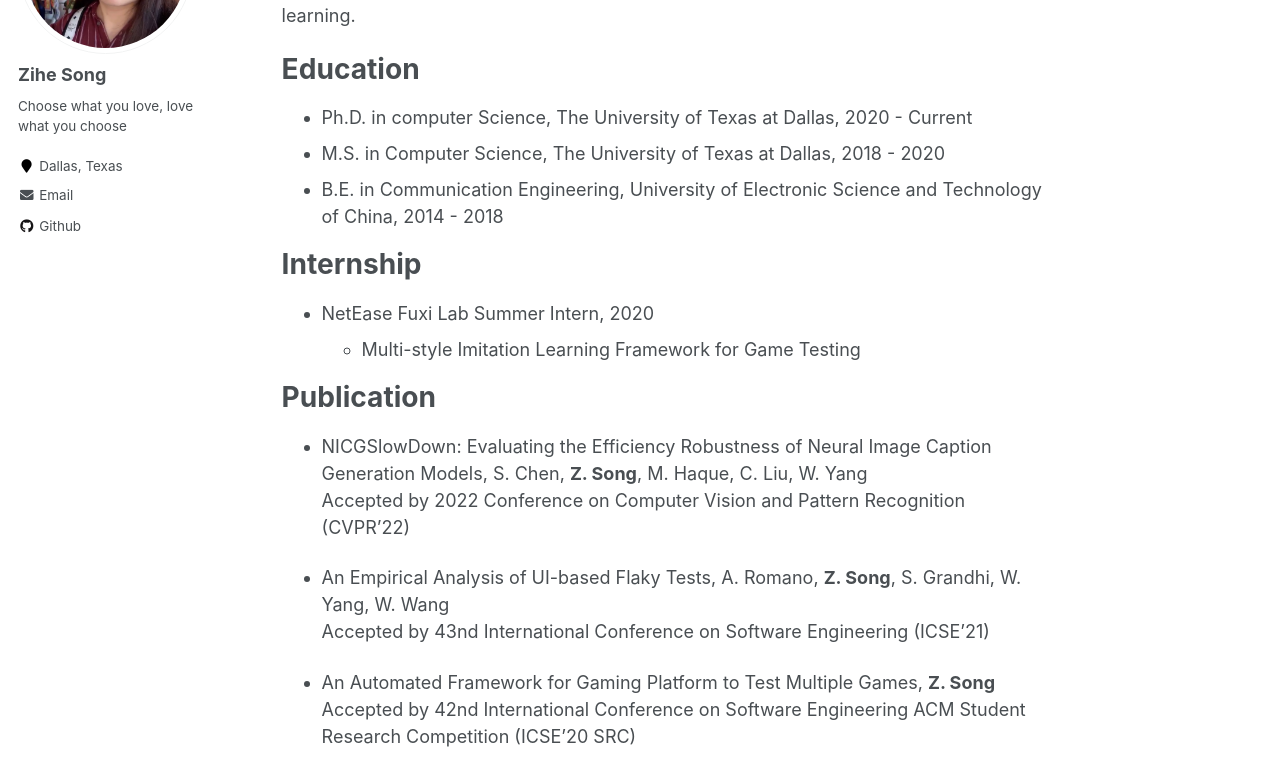
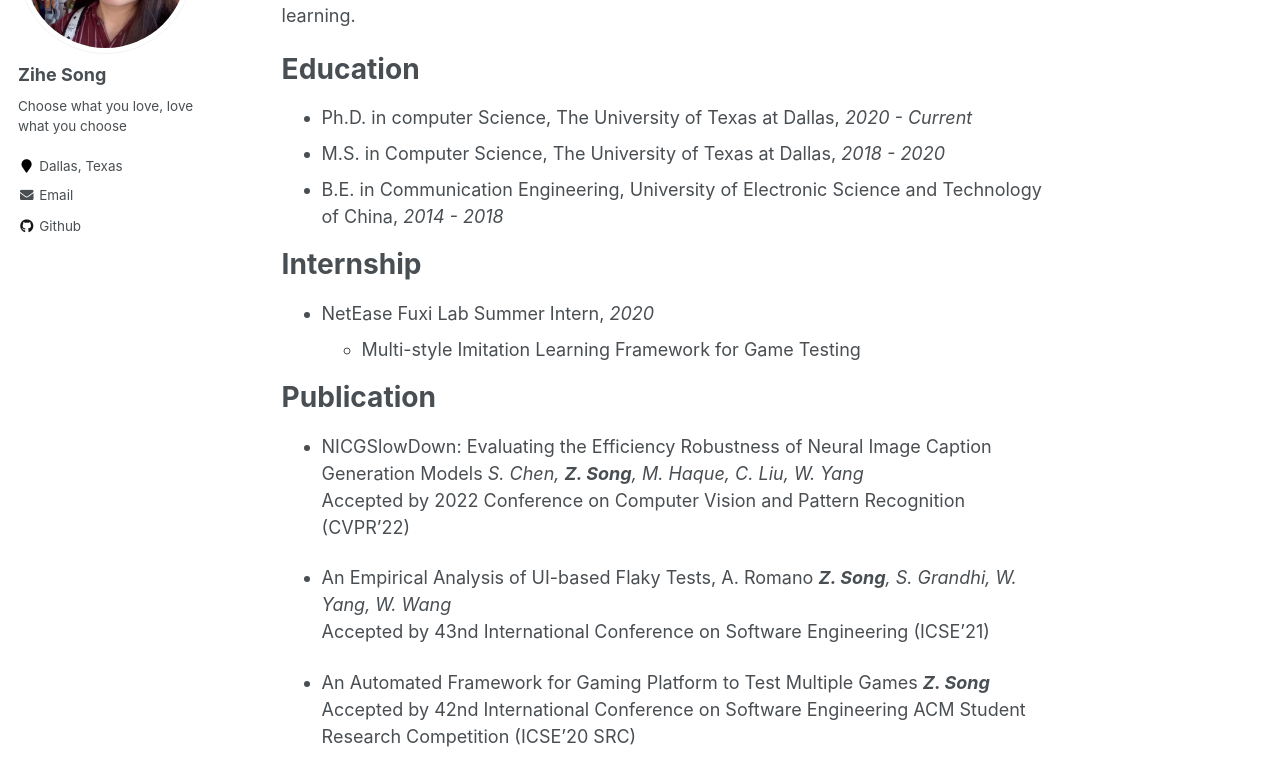
Before and after one commit to zihesong/zihesong.github.io, a Jekyll site: the page built from _pages/about.md, in a window 1280 px wide and 1400 px high. Shown: the part 239-1013 px from the top of the window. Built offline with Jekyll 4.4.1, drawn with Linux system fonts in a browser that asks for light colours.

```diff
--- a/_pages/about.md
+++ b/_pages/about.md
@@ -14,26 +14,29 @@ redirect_from:
 
 Education
 ======
-* Ph.D. in computer Science, The University of Texas at Dallas, 2020 - Current
-* M.S. in Computer Science, The University of Texas at Dallas, 2018 - 2020
-* B.E. in Communication Engineering, University of Electronic Science and Technology of China, 2014 - 2018
+* Ph.D. in computer Science, The University of Texas at Dallas, *2020 - Current*
+* M.S. in Computer Science, The University of Texas at Dallas, *2018 - 2020*
+* B.E. in Communication Engineering, University of Electronic Science and Technology of China, *2014 - 2018*
 
 
 Internship
 ======
-* NetEase Fuxi Lab Summer Intern, 2020
+* NetEase Fuxi Lab Summer Intern, *2020*
   * Multi-style Imitation Learning Framework for Game Testing
 
 
 Publication
 ======
-* NICGSlowDown: Evaluating the Efficiency Robustness of Neural Image Caption Generation Models, S. Chen, __Z. Song__, M. Haque, C. Liu, W. Yang <br>
+* NICGSlowDown: Evaluating the Efficiency Robustness of Neural Image Caption Generation Models
+    *S. Chen, __Z. Song__, M. Haque, C. Liu, W. Yang* <br>
     Accepted by 2022 Conference on Computer Vision and Pattern Recognition (CVPR’22)
 
-* An Empirical Analysis of UI-based Flaky Tests, A. Romano, __Z. Song__, S. Grandhi, W. Yang, W. Wang <br>
+* An Empirical Analysis of UI-based Flaky Tests, A. Romano
+    *__Z. Song__, S. Grandhi, W. Yang, W. Wang* <br>
     Accepted by 43nd International Conference on Software Engineering (ICSE'21)
 
-* An Automated Framework for Gaming Platform to Test Multiple Games, __Z. Song__ <br>
+* An Automated Framework for Gaming Platform to Test Multiple Games
+    *__Z. Song__* <br>
     Accepted by 42nd International Conference on Software Engineering ACM Student Research Competition (ICSE'20 SRC)
 
 
```
